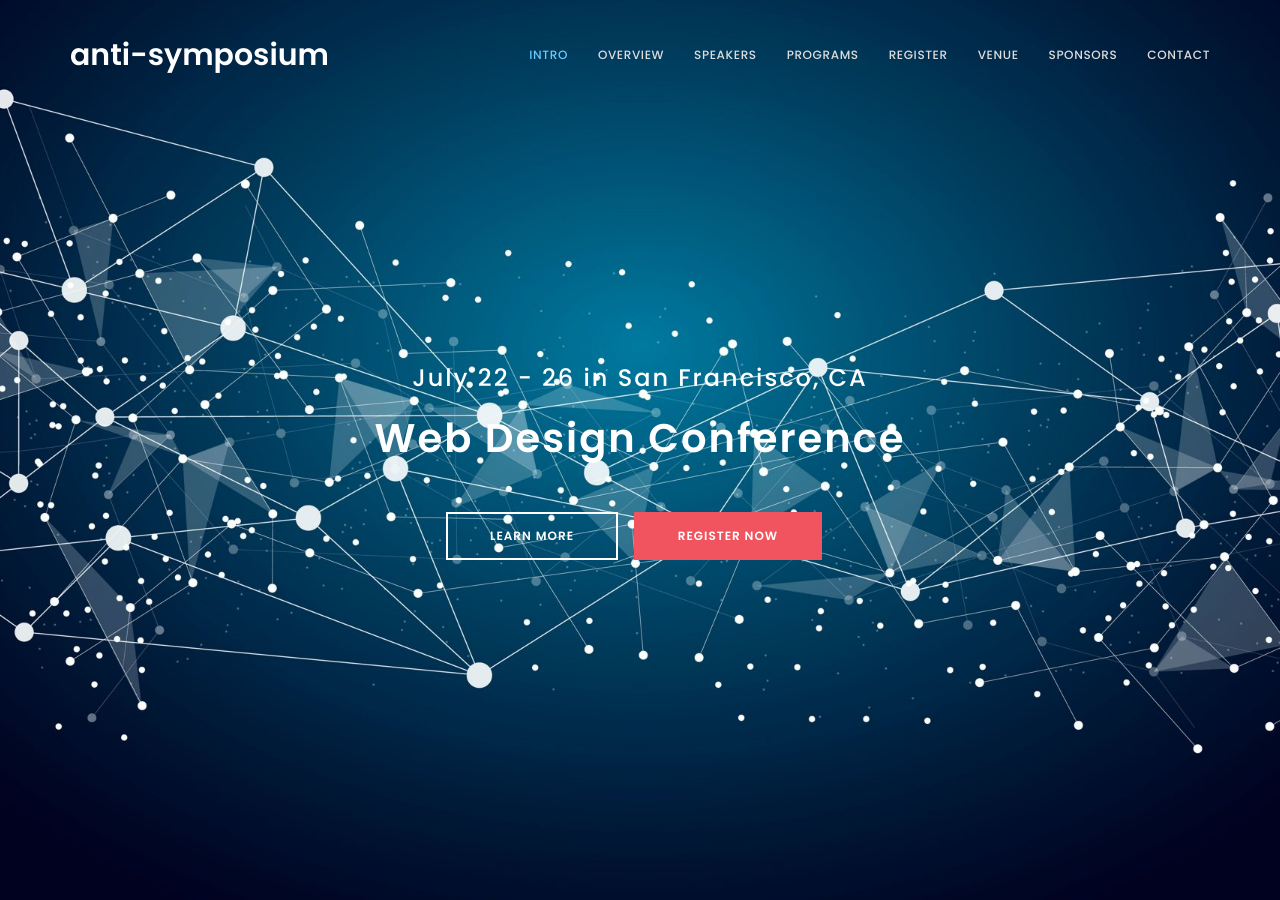
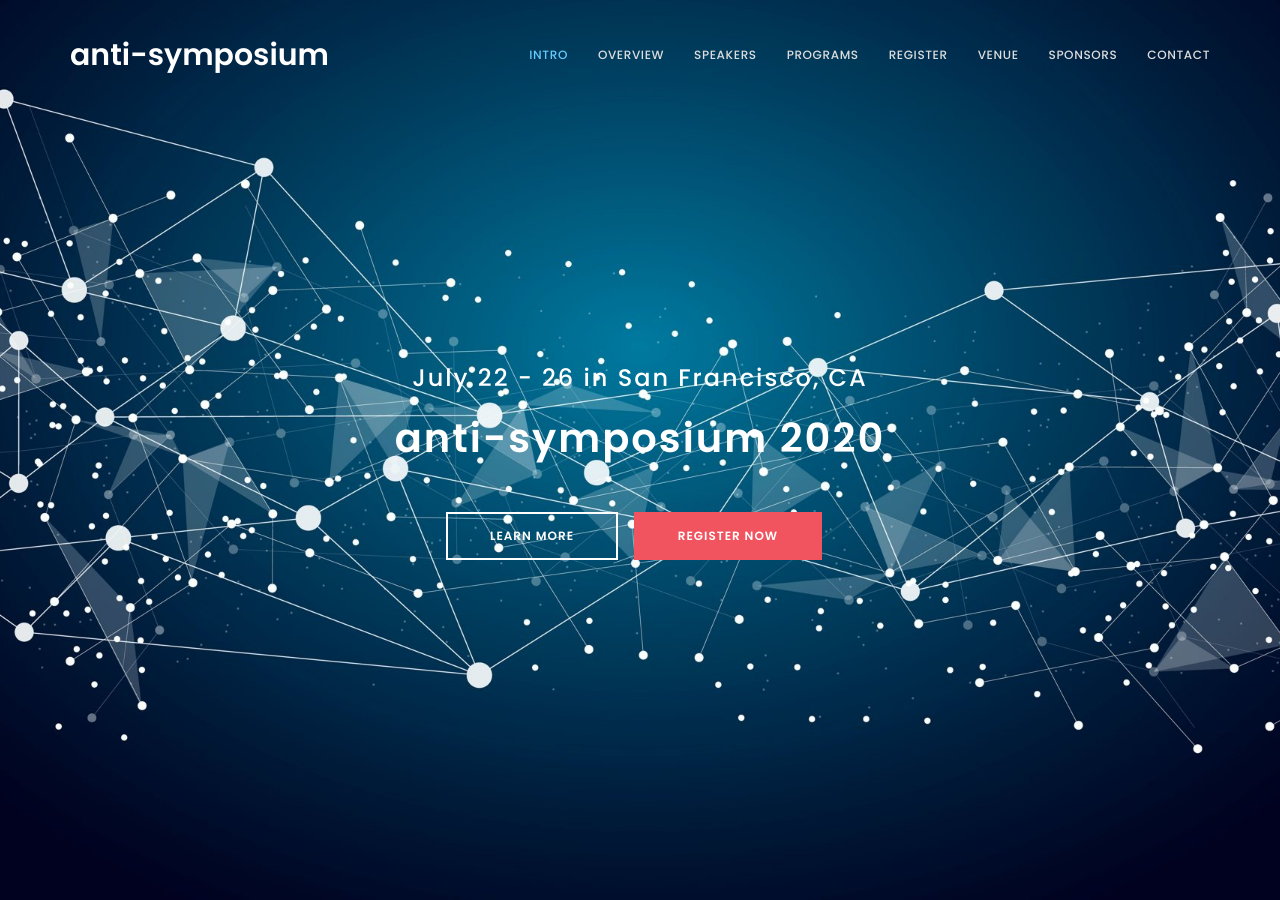
Before and after one commit to weremoose/jekyll_event_site, a Jekyll site: the page built from index.html, in a window 1280 px wide and 900 px high. Built offline with Jekyll 4.4.1, drawn with Linux system fonts in a browser that asks for light colours.

Commit message:
change into

```diff
--- a/_includes/intro.html
+++ b/_includes/intro.html
@@ -6,7 +6,7 @@
 		<div class="row">
 			<div class="col-md-12 col-sm-12">
 				<h3 class="wow bounceIn" data-wow-delay="0.9s">July 22 - 26 in San Francisco, CA</h3>
-				<h1 class="wow fadeInUp" data-wow-delay="1.6s">Web Design Conference</h1>
+				<h1 class="wow fadeInUp" data-wow-delay="1.6s">anti-symposium 2020</h1>
 				<a href="#overview" class="btn btn-lg btn-default smoothScroll wow fadeInUp hidden-xs" data-wow-delay="2.3s">LEARN MORE</a>
 				<a href="#register" class="btn btn-lg btn-danger smoothScroll wow fadeInUp" data-wow-delay="2.3s">REGISTER NOW</a>
 			</div>
```
